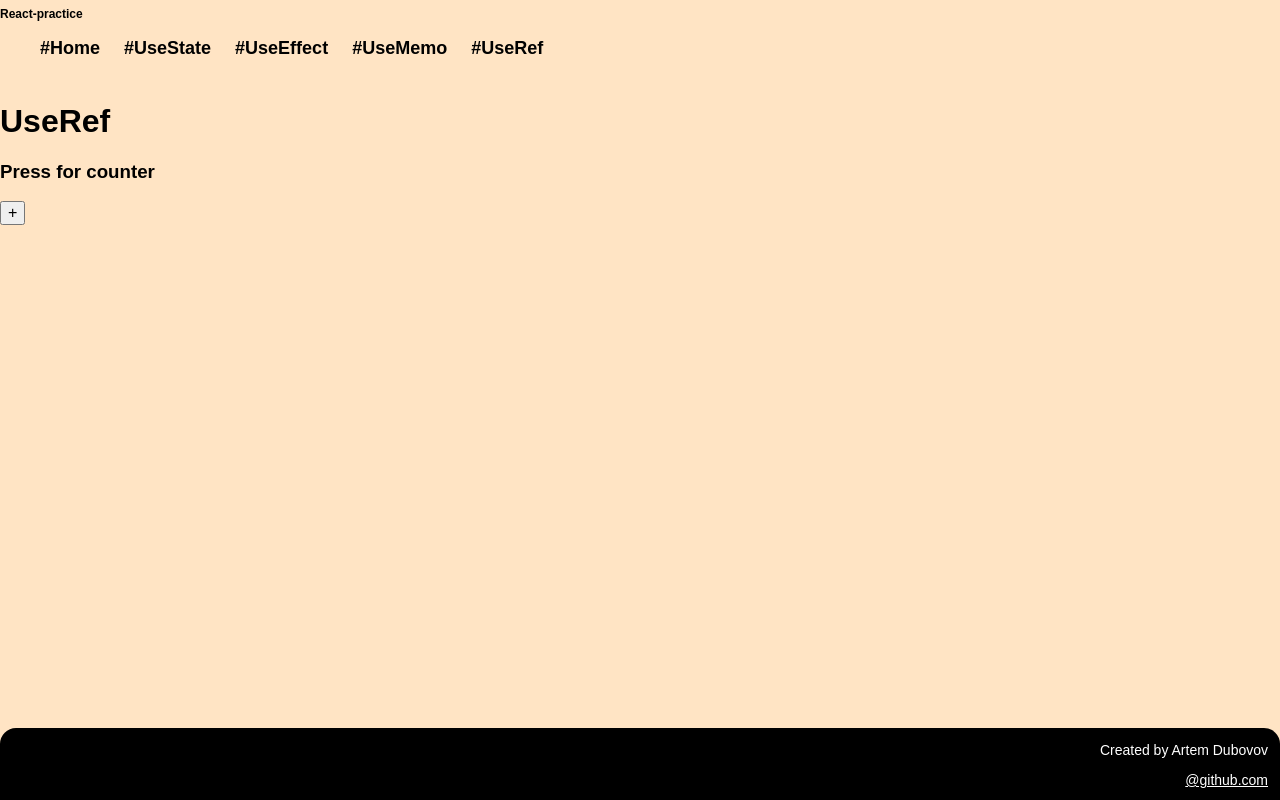
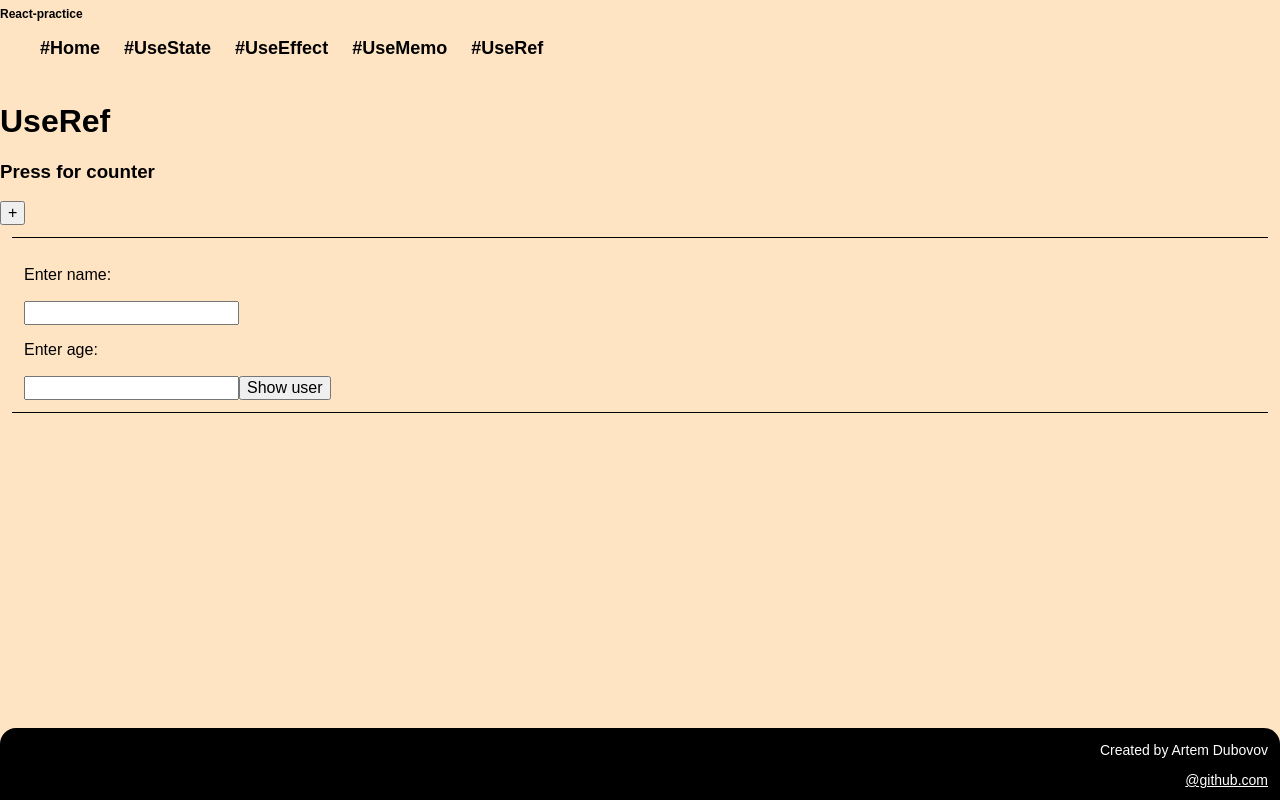
Before and after one commit to ArtemDubovov/-react-practice, a React (Create React App) app: page /useRef in a window 1280 px wide. Built offline with nearby package versions, Linux system fonts and the light colour scheme; a web font is replaced by a local one.

Commit message:
feat: add RefObj component

```diff
--- /dev/null
+++ b/src/pages/useRefPage/components/RefObj/RefObj.jsx
@@ -0,0 +1,26 @@
+import React, { useRef } from "react";
+
+function RefObj() {
+    const objRef = useRef({
+        name: '',
+        age: ''
+    });
+    const setName = (name) => {
+        objRef.current.name = name;
+    };
+    const setAge = (age) => {
+        objRef.current.age = age;
+    }
+    const alertObjRef = () => alert(`Name is :${objRef.current.name || '(not found)'}, age : ${objRef.current.age || '(not found)'}`);
+    return(
+        <div className="wrapper_component">
+            <p>Enter name:</p>
+            <input onChange={(e) => setName(e.target.value)}/>
+            <p>Enter age:</p>
+            <input onChange={(e) => setAge(e.target.value)}/>
+            <button onClick={alertObjRef}>Show user</button>
+        </div>
+    )
+}
+
+export default RefObj;
--- a/src/pages/useRefPage/useRefPage.jsx
+++ b/src/pages/useRefPage/useRefPage.jsx
@@ -1,11 +1,13 @@
 import React from "react";
 import CounterRef from "./components/CounterRef/CounterRef";
+import RefObj from "./components/RefObj/RefObj";
 
 function UseRefPage() {
     return (
         <div className="page">
             <h1>UseRef</h1>
             <CounterRef />
+            <RefObj />
         </div>
     )
 }
--- a/src/styles/index.css
+++ b/src/styles/index.css
@@ -20,3 +20,10 @@ body {
 .page {
     min-height: 80vh;
 }
+
+.wrapper_component {
+    border-top: 1px solid black;
+    border-bottom: 1px solid black;
+    padding: 12px;
+    margin: 12px;
+}
```
